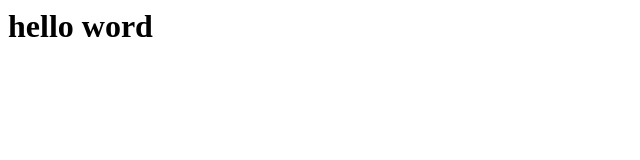
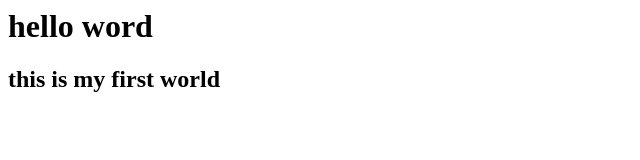
Before and after one commit to Hglacier/Hglacier.github.io, a plain HTML site: page index.html in a window 1280 px wide. Shown: the whole page, without its empty margins (0-640 px from the left). Drawn offline with Linux system fonts and the light colour scheme.

Commit message:
Update index.html

```diff
--- a/index.html
+++ b/index.html
@@ -1 +1,2 @@
 <h1> hello word</h1>
+<h2>this is my first world</h2>
```
